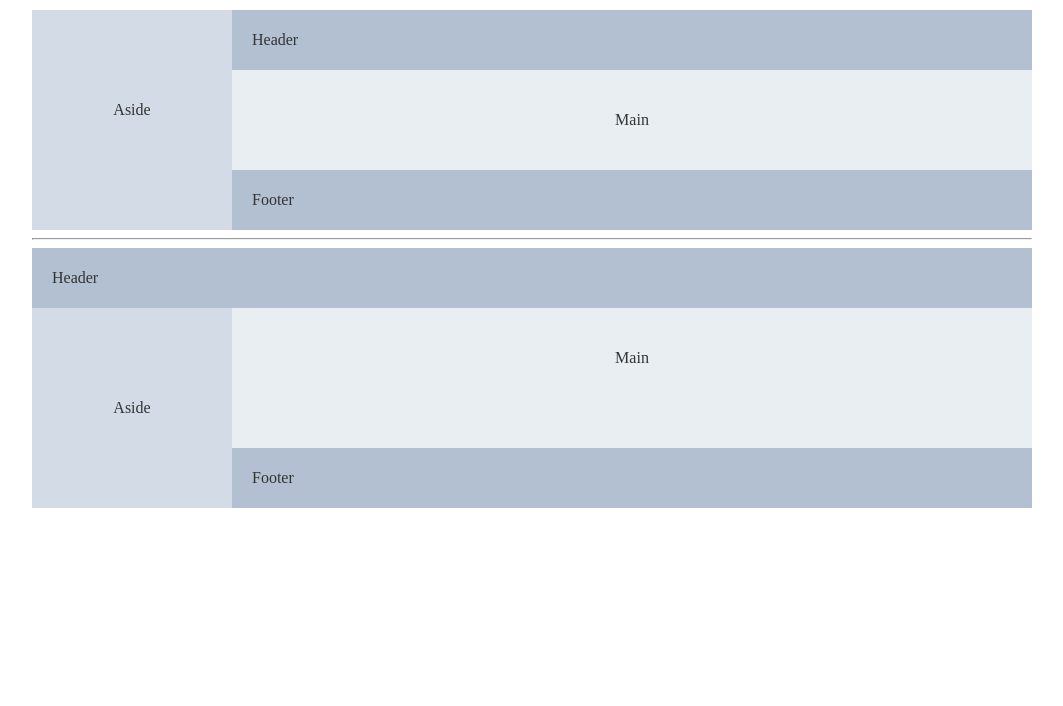
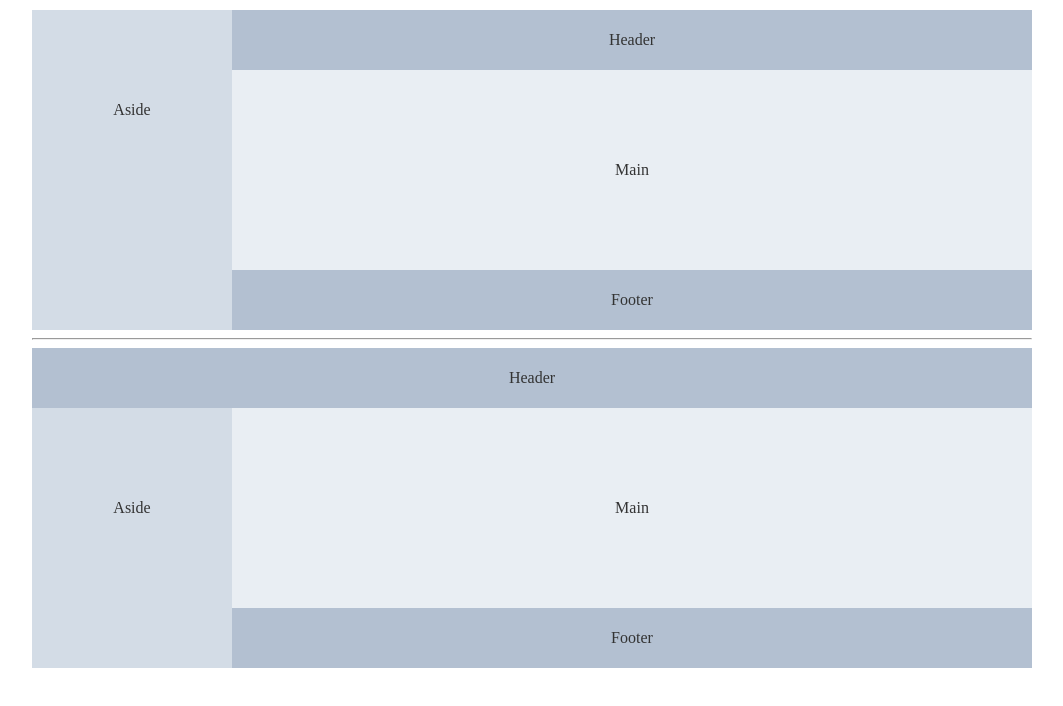
Before and after one commit to mjsong07/dasheng_vue3_example, a Vue app: page / in a window 1280 px wide. Shown: the top 706 px of the page, without its empty margins (108-1171 px from the left). Built offline with nearby package versions, Linux system fonts and the light colour scheme.

Commit message:
fix: confict

```diff
--- a/src/App.vue
+++ b/src/App.vue
@@ -38,7 +38,6 @@ body{
 .el-footer {
   background-color: #b3c0d1;
   color: #333;
-<<<<<<< HEAD
   text-align: center;
   line-height: 60px;
 }
@@ -54,23 +53,6 @@ body{
   background-color: #e9eef3;
   color: #333;
   text-align: center;
-=======
-  text-align: center;
-  line-height: 60px;
-}
-
-.el-aside {
-  background-color: #d3dce6;
-  color: #333;
-  text-align: center;
-  line-height: 200px;
-}
-
-.el-main {
-  background-color: #e9eef3;
-  color: #333;
-  text-align: center;
->>>>>>> 8902877cf3e7361da0c9aa78d6b6f4b0b344d431
   line-height: 160px;
 }
 
```
